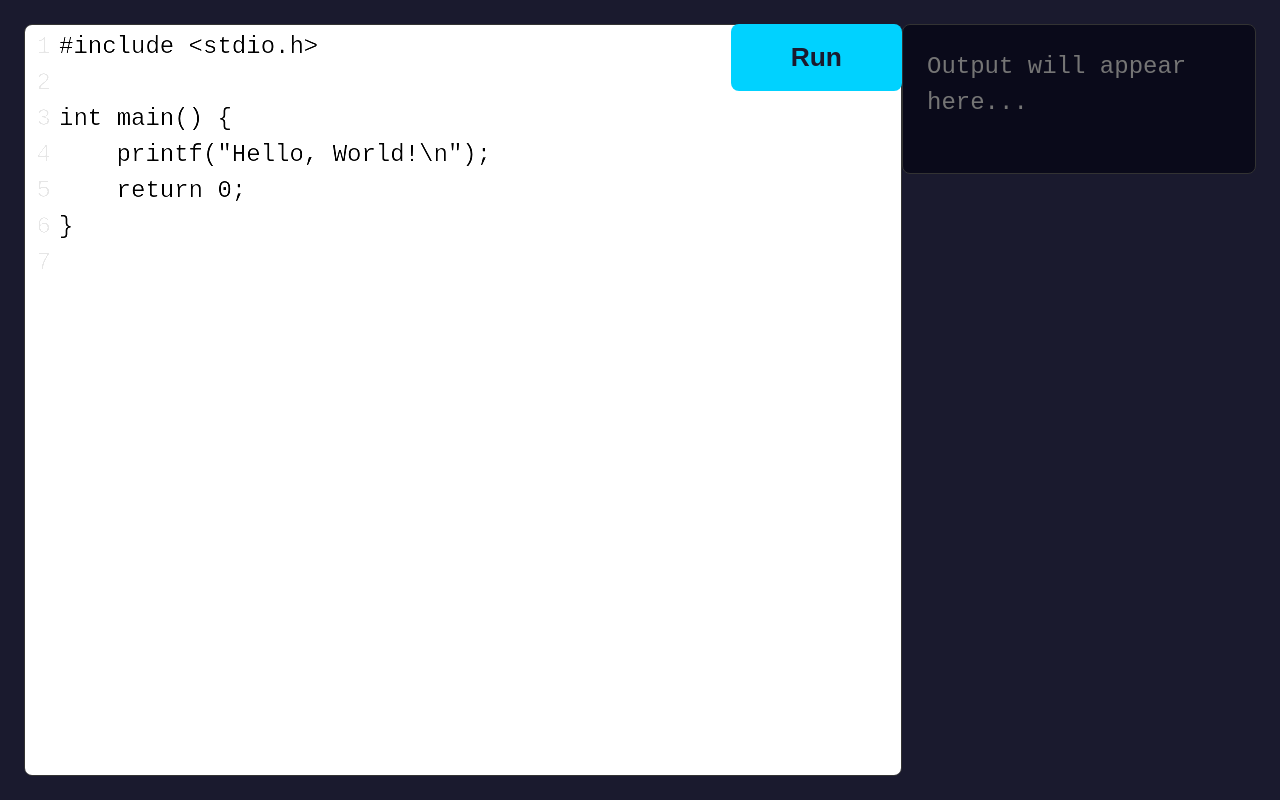
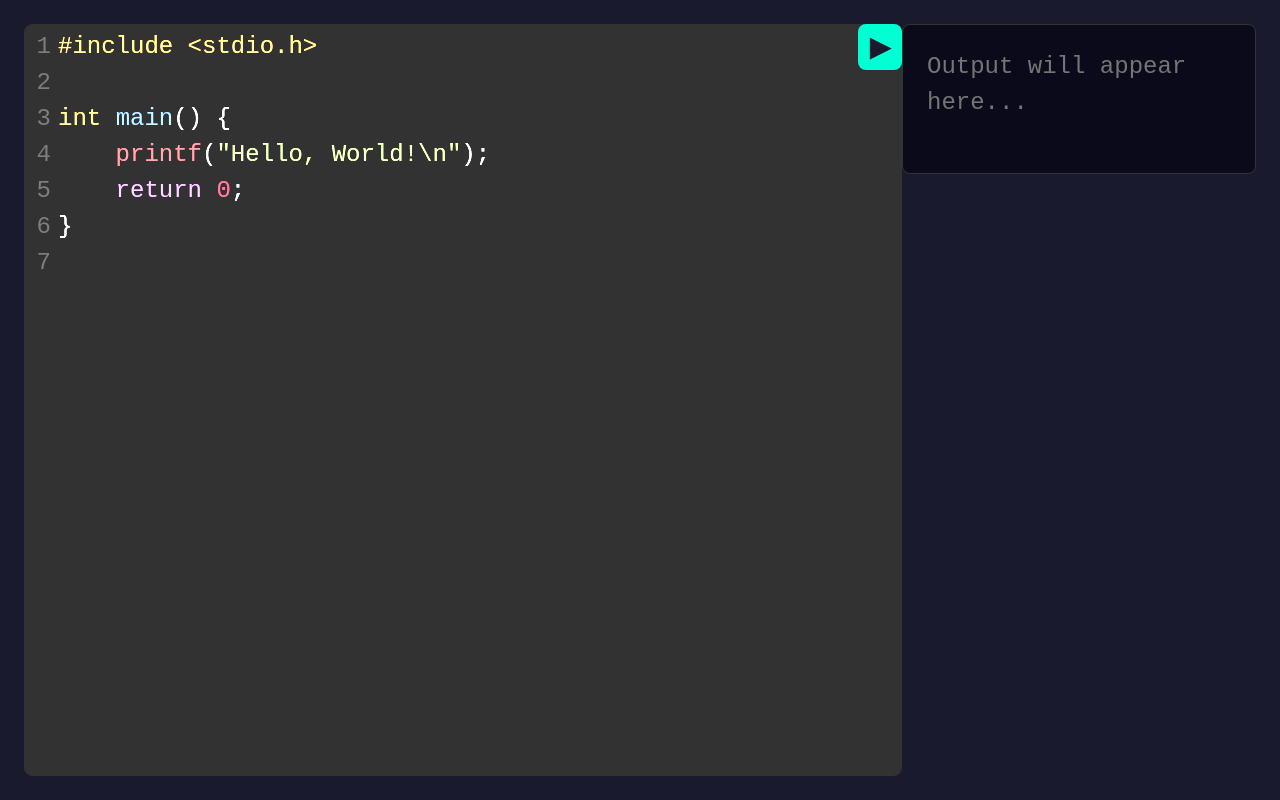
Before and after one commit to francoisschwarzentruber/teaching-code-playground, a Flask app: page / in a window 1280 px wide. Run offline with Flask 3, Linux system fonts and the light colour scheme.

Commit message:
layout ok

```diff
--- a/templates/index.html
+++ b/templates/index.html
@@ -98,10 +98,10 @@
         }
 
         button {
-            padding: 0.75rem 2.5rem;
+            padding: 0.3rem 0.5rem;
             border: none;
             border-radius: 8px;
-            background-color: #00d2ff;
+            background-color: #00ffd2;
             color: #1a1a2e;
             font-size: 1.1rem;
             font-weight: 700;
@@ -148,7 +148,7 @@
     <div class="container">
         <div class="section grow">
             <div id="code-editor"></div>
-            <button id="runBtn" onclick="runCode()">Run</button>
+            <button id="runBtn" onclick="runCode()">▶</button>
         </div>
         <div class="section">
             <textarea id="output" readonly placeholder="Output will appear here..."></textarea>
@@ -161,7 +161,7 @@
         const editor = CodeMirror(document.getElementById('code-editor'), {
             value: '#include <stdio.h>\n\nint main() {\n    printf("Hello, World!\\n");\n    return 0;\n}\n',
             mode: 'text/x-csrc',
-            theme: 'matecolumnrial-darker',
+            theme: 'material-darker',
             lineNumbers: true,
             indentUnit: 4,
             tabSize: 4,
```
